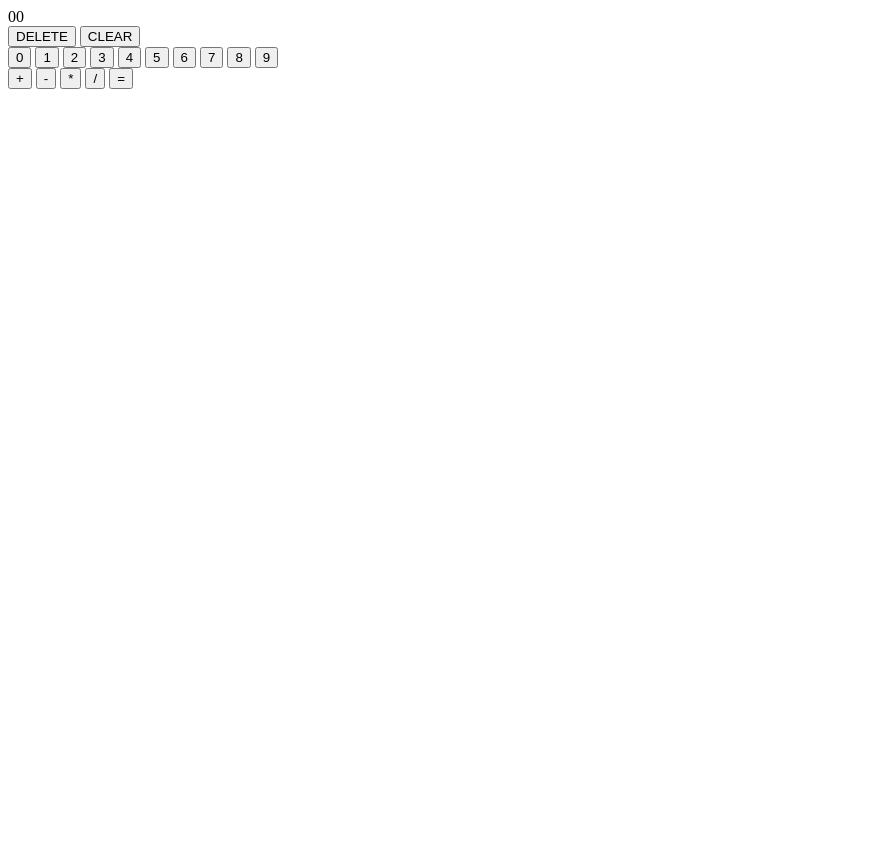
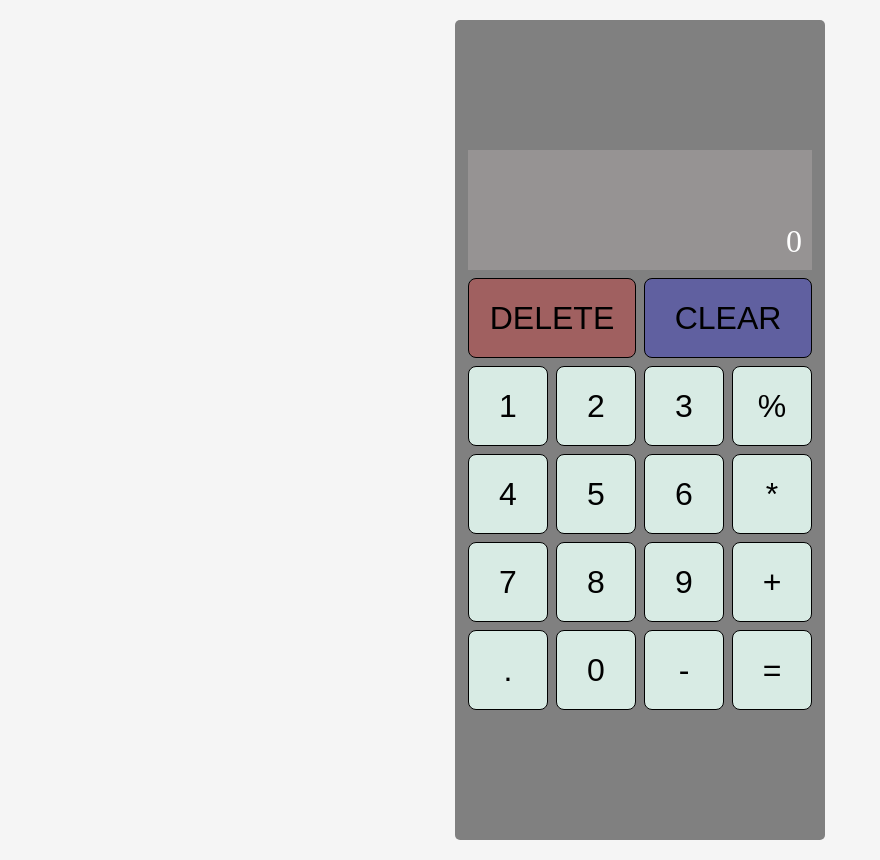
Before and after one commit to CyberCodeCracker/Calculator-, a plain HTML site: page index.html in a window 1280 px wide. Both pictures are taken after a click on the button "CLEAR". Shown: the whole page, without its empty margins (0-880 px from the left). Before the commit the page ends 800 px from the top, so only its background shows below. Drawn offline with Linux system fonts and the light colour scheme.

Commit message:
finished all functionallity and added the style to it

```diff
--- a/index.html
+++ b/index.html
@@ -8,28 +8,28 @@
     <script src="script.js" defer></script>
 </head>
 <body>
-    <div class="display">00</div>
-    <div class="functionaly">
-        <button id="delete-btn">DELETE</button>
-        <button id="clear-btn">CLEAR</button>
-    </div>
-    <div class="number-buttons">
-        <button id="0-btn" value="0">0</button>
-        <button id="1-btn" value="1">1</button>
-        <button id="2-btn" value="2">2</button>
-        <button id="3-btn" value="3">3</button>
-        <button id="4-btn" value="4">4</button>
-        <button id="5-btn" value="5">5</button>
-        <button id="6-btn" value="6">6</button>
-        <button id="7-btn" value="7">7</button>
-        <button id="8-btn" value="8">8</button>
-        <button id="9-btn" value="9">9</button>
-    </div>
-    <div class="operator-buttons">
-        <button id="add-btn" value="+">+</button>
-        <button id="subtract-btn" value="-">-</button>
-        <button id="multiply-btn" value="*">*</button>
-        <button id="divide-btn" value="/">/</button>
+    <div class="calculator">
+        <div class="display">
+            <div class="previous-operand"></div>
+            <div class="current-operand">0</div>
+        </div>
+        <button class="functionality-buttons" id="delete-btn">DELETE</button>
+        <button class="functionality-buttons" id="clear-btn">CLEAR</button>
+        <button class="numbers" id="1-btn" value="1">1</button>
+        <button class="numbers" id="2-btn" value="2">2</button>
+        <button class="numbers" id="3-btn" value="3">3</button>
+        <button class="operators" id="divide-btn" value="%">%</button>
+        <button class="numbers" id="4-btn" value="4">4</button>
+        <button class="numbers" id="5-btn" value="5">5</button>
+        <button class="numbers" id="6-btn" value="6">6</button>
+        <button class="operators" id="multiply-btn" value="*">*</button>
+        <button class="numbers" id="7-btn" value="7">7</button>
+        <button class="numbers" id="8-btn" value="8">8</button>
+        <button class="numbers" id="9-btn" value="9">9</button>
+        <button class="operators" id="add-btn" value="+">+</button>
+        <button class="numbers">.</button>
+        <button class="numbers" id="0-btn" value="0">0</button>
+        <button class="operators" id="subtract-btn" value="-">-</button>
         <button id="equal-btn" value="=">=</button>
     </div>
 </body>
--- a/script.js
+++ b/script.js
@@ -1,6 +1,81 @@
-let firstNumber;
-let secondNumber;
-let operator;
+let firstNumber = '';
+let secondNumber = '';
+let operator = '';
+let currentInput = '';
+
+const currentOperand = document.querySelector('.current-operand');
+const previousOperand = document.querySelector('.previous-operand')
+const numberButtons = document.querySelectorAll('.numbers');
+const operatorButtons = document.querySelectorAll('.operators');
+const equalButton = document.getElementById('equal-btn');
+const clearButton = document.getElementById('clear-btn');
+const deleteButton = document.getElementById('delete-btn');
+
+numberButtons.forEach((button) => {
+    button.addEventListener('click', () => appendNumber(button.textContent));
+});
+
+clearButton.addEventListener('click', () => clearAll());
+
+deleteButton.addEventListener('click', () => deleteNumber());
+
+function appendNumber(number) {
+    currentInput += number; // Update currentInput
+    if (currentOperand.textContent === '0') {
+        currentOperand.textContent = '';
+    }
+    currentOperand.textContent += number;
+}
+
+operatorButtons.forEach((button) => {
+    button.addEventListener('click', () => {
+        if (firstNumber === '') {
+            firstNumber = currentInput;
+            previousOperand.textContent = `${firstNumber} ${button.textContent}`;
+            currentOperand.textContent = '0';
+        } else if (secondNumber === '' && currentInput !== '') {
+            secondNumber = currentInput;
+            const result = operate(operator, parseFloat(firstNumber), parseFloat(secondNumber));
+            previousOperand.textContent = `${result} ${button.textContent}`;
+            currentOperand.textContent = '0';
+            firstNumber = result.toString();
+            secondNumber = '';
+        }
+        operator = button.textContent;
+        currentInput = '';
+    });
+});
+
+equalButton.addEventListener('click', () => {
+    if (firstNumber !== '' && currentInput !== '') {
+        const result = operate(operator, parseFloat(firstNumber), parseFloat(currentInput));
+        currentOperand.textContent = result;
+        previoustOperand.textContent = '';
+        firstNumber = '';
+        secondNumber = '';
+        operator = '';
+        currentInput = '';
+    }
+});
+
+function clearAll() {
+    firstNumber = '';
+    secondNumber = '';
+    operator = '';
+    currentInput = '';
+    currentOperand.textContent = '0';
+    previousOperand.textContent = '';
+}
+
+function deleteNumber() {
+    let length = currentOperand.textContent.length;
+    if (length === 1) {
+        clearAll();
+    } else {
+        currentOperand.textContent = currentOperand.textContent.slice(0, length - 1);
+        currentInput = currentInput.slice(0, length - 1); // Update currentInput
+    }
+}
 
 function add(firstNumber, secondNumber) {
     return firstNumber + secondNumber;
@@ -15,10 +90,12 @@ function multiply(firstNumber, secondNumber) {
 }
 
 function divide(firstNumber, secondNumber) {
-    secondNumber === 0 ? console.error("Invalid operation", undefined) : firstNumber / secondNumber;
+    if (secondNumber === 0) {
+        return currentOperand.textContent = "ERROR!";
+    }
+    return firstNumber / secondNumber;
 }
 
-// Takes an operator and performs that operation on two numbers
 function operate(operator, firstNumber, secondNumber) {
     switch (operator) {
         case '+':
@@ -27,19 +104,9 @@ function operate(operator, firstNumber, secondNumber) {
             return subtract(firstNumber, secondNumber);
         case '*':
             return multiply(firstNumber, secondNumber);
-        case '/':
+        case '%':
             return divide(firstNumber, secondNumber);
         default:
-            console.Log("Invalid operator");
-            return undefined;
+            return currentOperand.textContent = "Invalid Input";
     }
 }
-
-const buttons = document.querySelectorAll('button');
-const display = document.querySelector('.display');
-buttons.forEach((button) => {
-    button.addEventListener('click', () => {
-        let current = button.value;
-    })
-}
-)
--- a/style.css
+++ b/style.css
@@ -0,0 +1,67 @@
+body {
+    background-color: whitesmoke;
+    padding: 0;
+    margin: 0;
+    display: flex;
+    justify-content: center;
+    align-items: center;
+}
+
+.calculator {
+    display: grid;
+    justify-content: center;
+    align-content: center;
+    min-height: 100vh;
+    width: 350px;
+    padding: 10px;
+    margin: 20px;
+    border-radius: 5px;
+    background-color: gray;
+    grid-template-columns: repeat(4, 80px);
+    grid-template-rows: minmax(120px, auto) repeat(5, 80px);
+    gap: 8px;
+}
+
+.display {
+    grid-column: 1 / -1;
+    background-color: rgb(150, 147, 147);
+    display: flex;
+    flex-direction: column;
+    align-items: flex-end;
+    justify-content: space-between;
+    padding: 10px;
+    color: rgb(255, 255, 255);
+    word-wrap: break-word;
+    word-break: break-all;
+}
+
+.display > .previous-operand {
+    color: rgb(255, 255, 255, 0.75);
+    font-size: 1.5rem;
+}
+
+.display > .current-operand {
+    color: rgb(255, 255, 255);
+    font-size: 2rem;
+}
+
+.functionality-buttons {
+    grid-column: span 2;
+}
+
+#delete-btn {
+    background-color: rgb(255, 0, 0, 0.25);
+}
+
+#clear-btn {
+    background-color: rgb(0, 0, 255, 0.25);
+}
+
+.calculator > button {
+    cursor: pointer;
+    font-size: 2rem;
+    border: 1px solid black;
+    border-radius: 8px;
+    outline: none;
+    background-color: rgb(216, 235, 228);
+}
```
